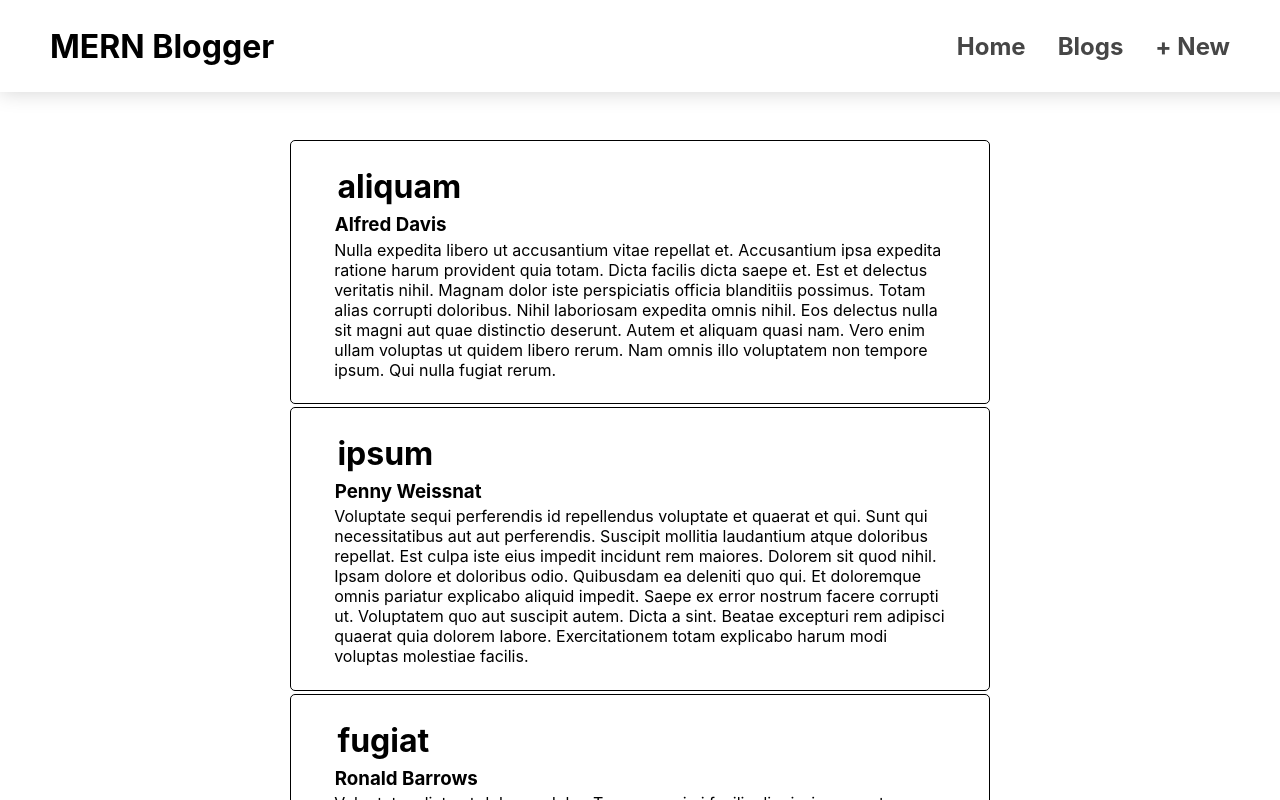
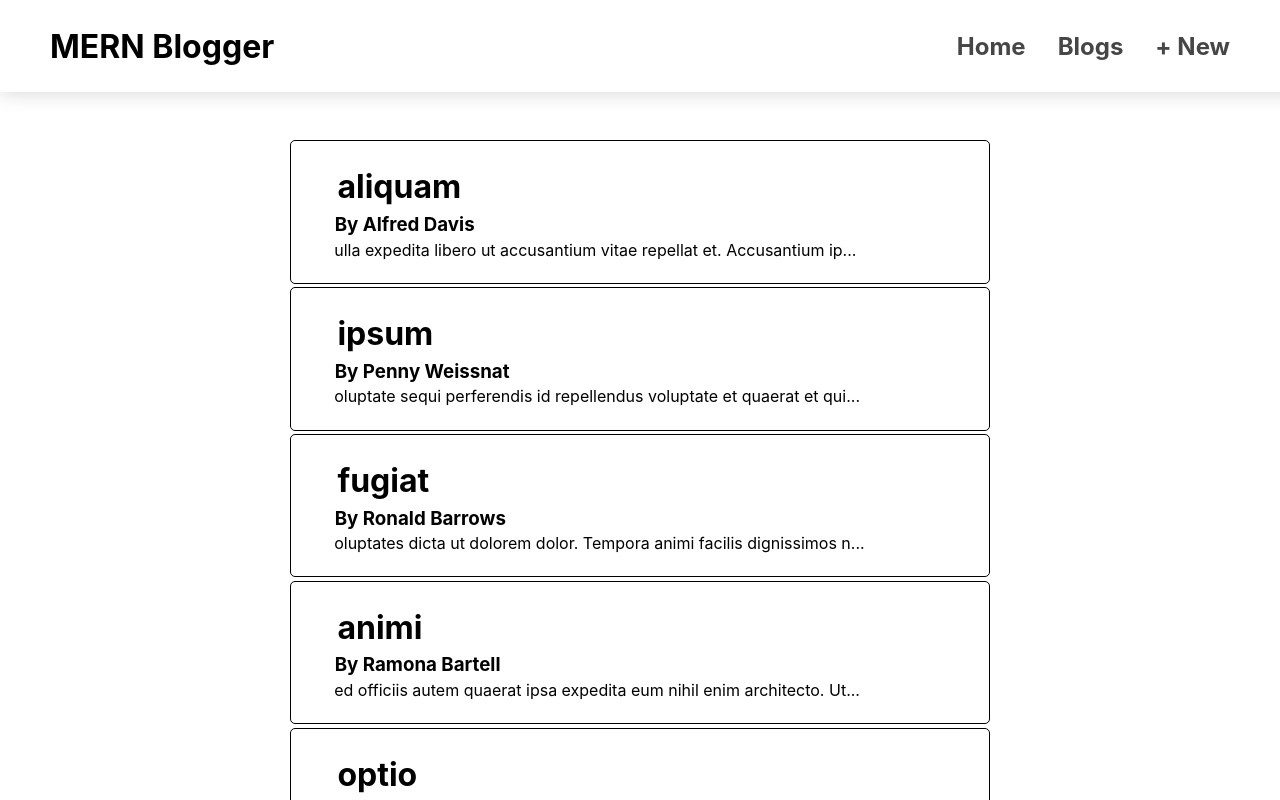
Before and after one commit to Michael-J-Fernandez/ExpressBlogger_mern_client, a React (Create React App) app: page /blogs in a window 1280 px wide. Shown: the top 800 px of the page. Built offline with nearby package versions, Linux system fonts and the light colour scheme.

Commit message:
Added conditional rendering for blogs/mapping function. Added functionality to display substring for blog text.

```diff
--- a/src/pages/BlogsList.js
+++ b/src/pages/BlogsList.js
@@ -4,11 +4,11 @@ const BlogsList = ({ blogs }) => {
 
     return (
         <div className="blogs">
-            {blogs.map(blog => (
+            {blogs && blogs.map(blog => (
                 <div className="blog-card">
                 <h1>{blog.title}</h1>
-                <h3>{blog.author}</h3>
-                <p>{blog.text}</p>
+                <h3>By {blog.author}</h3>
+                <p>{blog.text.substring(1, 70)}...</p>
                 </div>
             ))}
         </div>
```
